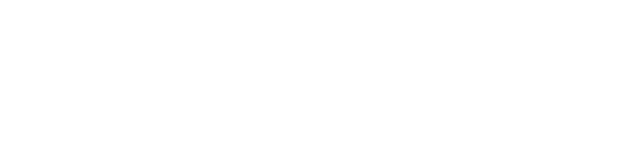
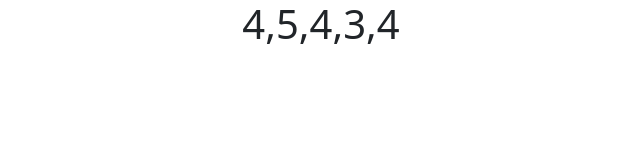
Before and after one commit to aletardio/js-simon, a plain HTML site: page index.html in a window 1280 px wide. Shown: the whole page, without its empty margins (319-959 px from the left). Drawn offline with nearby package versions, Linux system fonts and the light colour scheme.

Commit message:
Added first script

```diff
--- a/index.html
+++ b/index.html
@@ -3,9 +3,12 @@
 <head>
     <meta charset="UTF-8">
     <meta name="viewport" content="width=device-width, initial-scale=1.0">
+    <link href="https://cdn.jsdelivr.net/npm/bootstrap@5.3.2/dist/css/bootstrap.min.css" rel="stylesheet" integrity="sha384-T3c6CoIi6uLrA9TneNEoa7RxnatzjcDSCmG1MXxSR1GAsXEV/Dwwykc2MPK8M2HN" crossorigin="anonymous">
     <title>Simon Says</title>
 </head>
 <body>
+    <h1 class="text-center" id="number">
+    </h1>
     <script type="text/javascript" src="./js/script.js"></script>
 </body>
 </html>
--- a/js/script.js
+++ b/js/script.js
@@ -0,0 +1,23 @@
+// Definizione della funzione che permette la generazione di 5 numeri casuali
+function generateRandomNumbers(){
+    let randomNumbers = [];
+
+    for(let i = 0; i < 5; i++){
+        let randomNumber = Math.floor(Math.random() * 5) + 1;
+        randomNumbers.push(randomNumber);
+    }
+
+    return randomNumbers;
+
+}
+
+// Dichiarazione della variabile
+let result = generateRandomNumbers();
+
+// Creazione del timer di 30 secondi
+setTimeout(function(){
+    result;
+}, 30000);
+console.log(result);
+
+document.getElementById('number').innerHTML = `${result}`;
```
Also changed, not shown: 1 other file.
